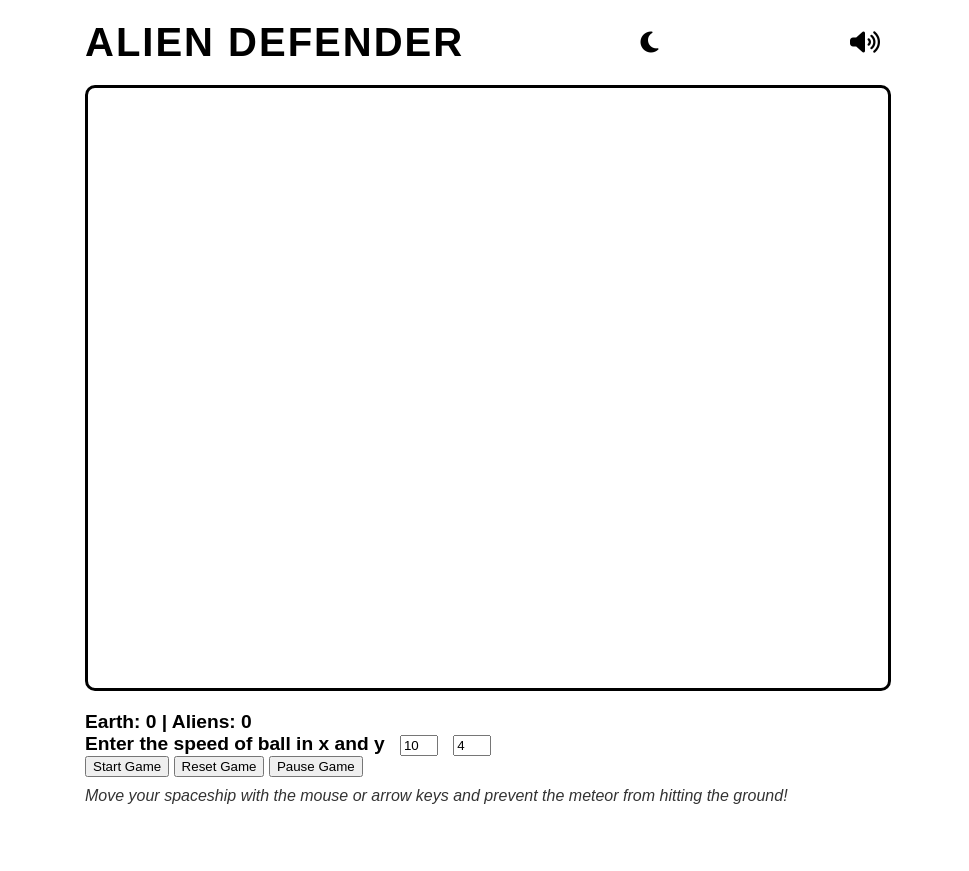
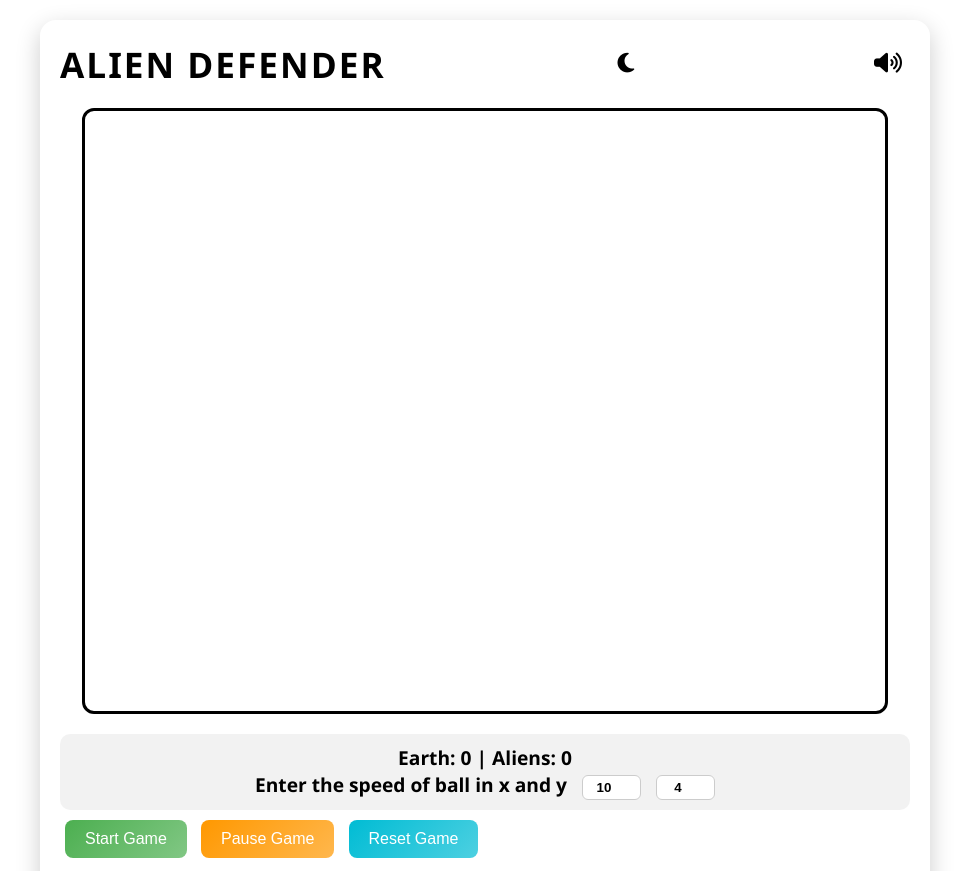
Before and after one commit to DhanushNehru/alien-defender-game, a plain HTML site: page index.html in a window 1280 px wide. Shown: the top 871 px of the page, without its empty margins (155-1124 px from the left). Before the commit the page ends 825 px from the top, so only its background shows below. Drawn offline with Linux system fonts and the light colour scheme.

Commit message:
style: improve CSS for instruction text

```diff
--- a/index.html
+++ b/index.html
@@ -33,8 +33,8 @@
       </div>
       <div>
         <button id="startGame">Start Game</button>
+        <button id="pauseGame">Pause Game</button>
         <button id="resetGame">Reset Game</button>
-        <button id="pauseGame">Pause Game</button>
       </div>
       <div id="instruction">
         Move your spaceship with the mouse or arrow keys and prevent the meteor from hitting
--- a/styles.css
+++ b/styles.css
@@ -1,7 +1,6 @@
-/* Basic CSS styles for the canvas and game elements */
 body {
   margin: 0;
-  font-family: "Arial", sans-serif;
+  font-family: "Segoe UI", Arial, sans-serif;
   transition: background-color 0.3s, color 0.3s;
   display: flex;
   justify-content: center;
@@ -17,13 +16,18 @@ body.dark-mode {
 }
 
 body.light-mode {
-  background-color: #f0f0f0;
-  color: #000000;
+  background-color: #f5f7fa;
+  color: #1e1e1e;
 }
 
 .game-container {
-  max-width: 800px;
+  max-width: 850px;
   width: 100%;
+  padding: 20px;
+  border-radius: 16px;
+  box-shadow: 0 8px 24px rgba(0, 0, 0, 0.2);
+  background: rgba(255, 255, 255, 0.05);
+  backdrop-filter: blur(8px);
 }
 
 header {
@@ -35,64 +39,80 @@ header {
 
 h1 {
   margin: 0;
-  font-size: 2.5em;
+  font-size: 2.2em;
   text-transform: uppercase;
   letter-spacing: 2px;
 }
 
-#modeToggle {
+#modeToggle,
+#muteButton {
   background: none;
   border: none;
-  font-size: 1.5em;
+  font-size: 1.4em;
   cursor: pointer;
-  padding: 5px;
+  padding: 8px;
   border-radius: 50%;
-  transition: background-color 0.3s;
+  transition: background-color 0.3s, transform 0.2s;
 }
 
-body.dark-mode #modeToggle {
+body.dark-mode #modeToggle,
+body.dark-mode #muteButton {
   color: #ffffff;
 }
 
-body.light-mode #modeToggle {
+body.light-mode #modeToggle,
+body.light-mode #muteButton {
   color: #000000;
 }
 
-#modeToggle:hover {
-  background-color: rgba(255, 255, 255, 0.1);
+#modeToggle:hover,
+#muteButton:hover {
+  background-color: rgba(255, 255, 255, 0.15);
+  transform: scale(1.1);
 }
 
 canvas {
   display: block;
   margin: 0 auto;
   border: 3px solid;
-  border-radius: 10px;
-  transition: border-color 0.3s;
+  border-radius: 12px;
+  transition: border-color 0.3s, box-shadow 0.3s;
 }
 
 body.dark-mode canvas {
   border-color: #ffffff;
+  box-shadow: 0 4px 16px rgba(255, 255, 255, 0.15);
 }
 
 body.light-mode canvas {
   border-color: #000000;
+  box-shadow: 0 4px 16px rgba(0, 0, 0, 0.15);
 }
 
 #scoreboard {
   margin-top: 20px;
   font-size: 1.2em;
   font-weight: bold;
+  padding: 10px 15px;
+  border-radius: 10px;
+  text-align: center;
+  background: rgba(0, 0, 0, 0.05);
+}
+
+body.dark-mode #scoreboard {
+  background: rgba(255, 255, 255, 0.1);
 }
 
 #instruction {
-  margin-top: 10px;
+  margin-top: 15px;
   font-style: italic;
-  opacity: 0.8;
+  opacity: 0.85;
+  text-align: center;
 }
 
 @media (max-width: 850px) {
   .game-container {
-    padding: 0 20px;
+    padding: 15px;
   }
 
   canvas {
@@ -101,41 +121,68 @@ body.light-mode canvas {
   }
 }
 
-#muteButton {
-  background: none;
-  border: none;
-  font-size: 1.5em;
-  cursor: pointer;
-  padding: 5px;
-  border-radius: 50%;
-  transition: background-color 0.3s;
-  margin-left: 10px; /* To space it out from other elements like mode toggle */
+
+#speedInputInX,
+#speedInputInY {
+  width: 45px;
+  margin-left: 10px;
+  padding: 4px 6px;
+  border: 1px solid #ccc;
+  border-radius: 6px;
+  text-align: center;
+  font-weight: bold;
+  transition: border-color 0.2s, box-shadow 0.2s;
 }
 
-body.dark-mode #muteButton {
-  color: #ffffff;
+#speedInputInX:focus,
+#speedInputInY:focus {
+  border-color: #4cafef;
+  outline: none;
+  box-shadow: 0 0 6px rgba(76, 175, 239, 0.6);
 }
 
-body.light-mode #muteButton {
-  color: #000000;
+#startGame,
+#pauseGame,
+#resetGame {
+  border: none;
+  color: #fff;
+  padding: 10px 20px;
+  margin: 10px 5px;
+  font-size: 1em;
+  border-radius: 8px;
+  cursor: pointer;
+  transition: transform 0.2s, box-shadow 0.3s;
 }
 
-#muteButton:hover {
-  background-color: rgba(255, 255, 255, 0.1);
+#startGame {
+  background: linear-gradient(135deg, #4caf50, #81c784);
 }
 
-/* Style for the icon when muted/unmuted */
-#muteButton i {
-  transition: color 0.3s;
+#pauseGame {
+  background: linear-gradient(135deg, #ff9800, #ffb74d);
 }
 
+#resetGame {
+  background: linear-gradient(135deg, #00bcd4, #4dd0e1);
+}
 
-
-#speedInputInX {
-  width: 30px;
-  margin-left: 10px;
+#startGame:hover,
+#pauseGame:hover,
+#resetGame:hover {
+  transform: translateY(-3px);
+  box-shadow: 0 6px 14px rgba(0, 0, 0, 0.25);
 }
-#speedInputInY {
-  width: 30px;
-  margin-left: 10px;
+#instruction {
+  margin-top: 20px;
+  padding: 12px 18px;
+  font-style: italic;
+  font-weight: 500;
+  font-size: 1.1em;
+  text-align: center;
+  border-left: 7px solid #4cafef;
+  border-radius: 8px;
+  background: rgba(76, 175, 239, 0.08);
+  color: #333;
+  line-height: 1.5;
+  transition: background 0.3s, color 0.3s;
 }
```
